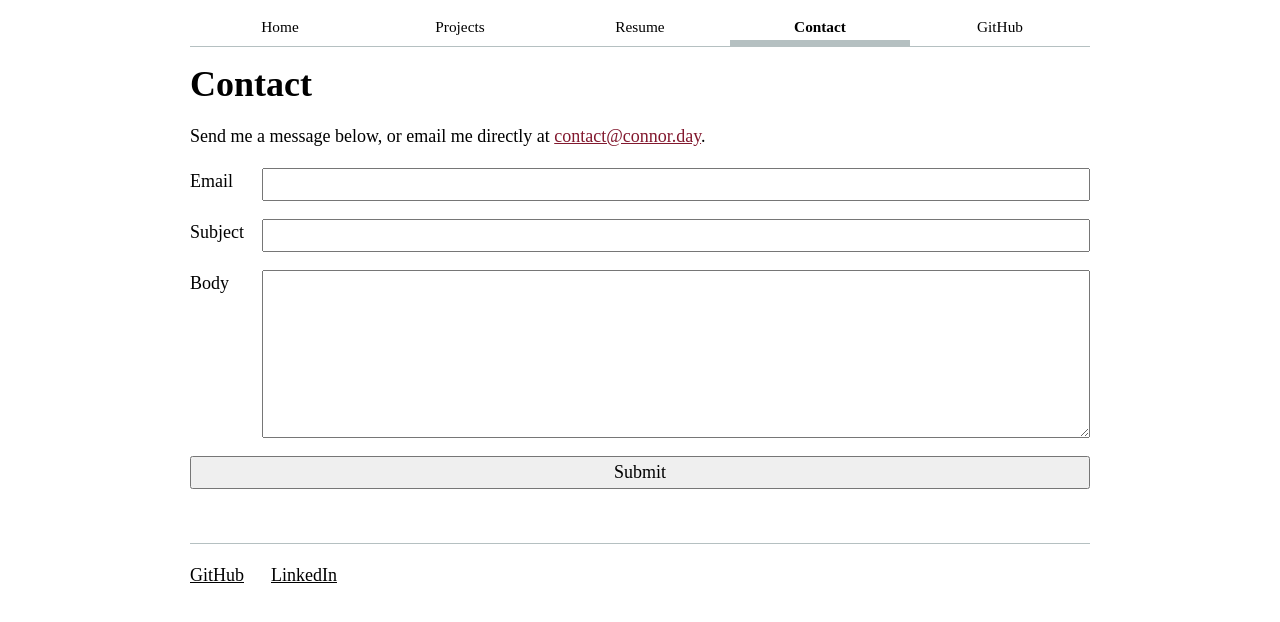
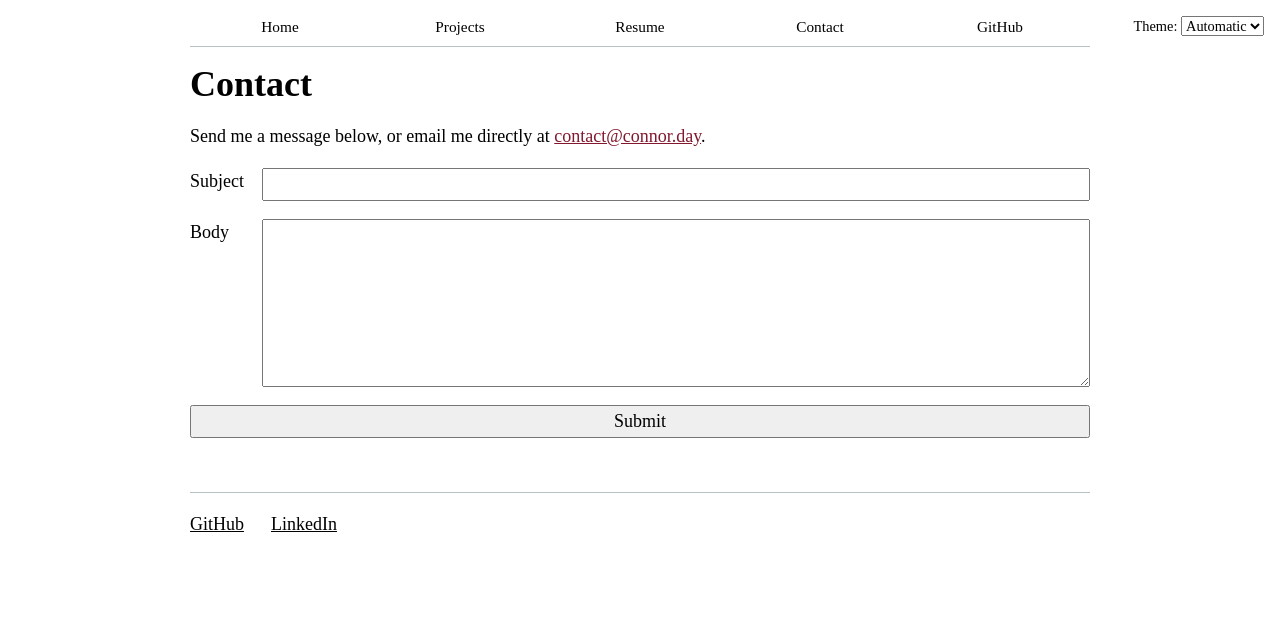
Before and after one commit to dayconnor/dsc106-port, a plain HTML site: page contact/index.html in a window 1280 px wide. Drawn offline with Linux system fonts and the light colour scheme.

Commit message:
Lab 3: JS nav, dark mode, encoded contact form

```diff
--- a/contact/index.html
+++ b/contact/index.html
@@ -5,26 +5,14 @@
   <meta name="viewport" content="width=device-width, initial-scale=1.0">
   <title>Connor Day: Contact</title>
   <link rel="stylesheet" href="../style.css">
+  <script type="module" src="../global.js"></script>
 </head>
 <body>
-  <nav>
-    <ul>
-      <li><a href="../index.html">Home</a></li>
-      <li><a href="../projects/index.html">Projects</a></li>
-      <li><a href="../resume/index.html">Resume</a></li>
-      <li><a href="../contact/index.html" class="current" aria-current="page">Contact</a></li>
-      <li><a href="https://github.com/dayconnor" target="_blank" rel="noopener noreferrer">GitHub</a></li>
-    </ul>
-  </nav>
-
   <main>
     <h1>Contact</h1>
     <p>Send me a message below, or email me directly at <a href="mailto:contact@connor.day">contact@connor.day</a>.</p>
 
-    <form action="mailto:contact@connor.day" method="POST" enctype="text/plain">
-      <label>Email
-        <input type="email" name="email">
-      </label>
+    <form action="mailto:contact@connor.day">
       <label>Subject
         <input name="subject">
       </label>
--- /dev/null
+++ b/global.js
@@ -0,0 +1,95 @@
+console.log("IT'S ALIVE!");
+
+// Step 1: select all matching elements as an array
+function $$(selector, context = document) {
+  return Array.from(context.querySelectorAll(selector));
+}
+
+// Step 3: build the navigation menu from a list of pages
+let pages = [
+  { url: '', title: 'Home' },
+  { url: 'projects/', title: 'Projects' },
+  { url: 'resume/', title: 'Resume' },
+  { url: 'contact/', title: 'Contact' },
+  { url: 'https://github.com/dayconnor', title: 'GitHub' },
+];
+
+// Local server serves from "/", GitHub Pages serves from "/dsc106-port/"
+const BASE_PATH =
+  location.hostname === 'localhost' || location.hostname === '127.0.0.1'
+    ? '/'
+    : '/dsc106-port/';
+
+let nav = document.createElement('nav');
+document.body.prepend(nav);
+
+for (let p of pages) {
+  let url = p.url;
+  let title = p.title;
+
+  // Prefix relative URLs so links work from any page
+  url = !url.startsWith('http') ? BASE_PATH + url : url;
+
+  let a = document.createElement('a');
+  a.href = url;
+  a.textContent = title;
+
+  // Highlight the link for the page we are on
+  a.classList.toggle(
+    'current',
+    a.host === location.host && a.pathname === location.pathname,
+  );
+
+  // Open external links in a new tab
+  if (a.host !== location.host) {
+    a.target = '_blank';
+  }
+
+  nav.append(a);
+}
+
+// Step 4: dark mode switcher
+document.body.insertAdjacentHTML(
+  'afterbegin',
+  `
+  <label class="color-scheme">
+    Theme:
+    <select>
+      <option value="light dark">Automatic</option>
+      <option value="light">Light</option>
+      <option value="dark">Dark</option>
+    </select>
+  </label>`,
+);
+
+let select = document.querySelector('.color-scheme select');
+
+function setColorScheme(colorScheme) {
+  document.documentElement.style.setProperty('color-scheme', colorScheme);
+  select.value = colorScheme;
+}
+
+// Step 4.5: restore the saved preference on page load
+if ('colorScheme' in localStorage) {
+  setColorScheme(localStorage.colorScheme);
+}
+
+select.addEventListener('input', function (event) {
+  setColorScheme(event.target.value);
+  localStorage.colorScheme = event.target.value;
+});
+
+// Step 5: build a properly encoded mailto URL from the contact form
+let form = document.querySelector('form');
+
+form?.addEventListener('submit', function (event) {
+  event.preventDefault();
+  let data = new FormData(form);
+  let params = [];
+
+  for (let [name, value] of data) {
+    params.push(`${name}=${encodeURIComponent(value)}`);
+  }
+
+  location.href = `${form.action}?${params.join('&')}`;
+});
--- a/style.css
+++ b/style.css
@@ -1,7 +1,12 @@
 /* Step 2.4: accent color, available to the whole document */
 :root {
-  --color-accent: oklch(40% 0.14 15); /* burgundy */
-  --color-border: oklch(80% 3% 200);
+  /* Lab 3 Step 4.1: follow the OS theme; the switcher overrides this */
+  color-scheme: light dark;
+
+  /* burgundy, lightened in dark mode so it stays readable */
+  --color-accent: light-dark(oklch(40% 0.14 15), oklch(72% 0.12 15));
+  /* Lab 3 Step 4.2: semi-transparent so it works on light and dark */
+  --color-border: oklch(50% 10% 200 / 40%);
   accent-color: var(--color-accent);
 }
 
@@ -39,7 +44,19 @@ figure {
 figcaption {
   margin-top: 0.5em;
   font-size: 0.875em;
-  color: oklch(50% 0 0);
+  color: light-dark(oklch(50% 0 0), oklch(70% 0 0));
+}
+
+/* Lab 3 Step 4.3: theme switcher in the top right corner */
+.color-scheme {
+  position: absolute;
+  top: 1rem;
+  right: 1rem;
+  font-size: 80%;
+
+  select {
+    font: inherit;
+  }
 }
 
 /* Step 2: navigation bar */
@@ -48,12 +65,6 @@ nav {
   font-size: 0.85em;
   margin-bottom: 1em;
   border-bottom: 1px solid var(--color-border);
-
-  /* Step 2.1: let the links act as direct flex children */
-  ul,
-  li {
-    display: contents;
-  }
 
   a {
     flex: 1;
@@ -71,7 +82,8 @@ nav {
     &:hover {
       border-bottom: 0.4em solid var(--color-accent);
       padding-bottom: 0.1em;
-      background-color: oklch(from var(--color-accent) 95% 5% h);
+      /* Lab 3 Step 4.2: tint toward the page background in either theme */
+      background-color: color-mix(in oklch, var(--color-accent), canvas 85%);
     }
   }
 }
@@ -156,7 +168,7 @@ form {
 
   article p {
     margin: 0.25em 0;
-    color: oklch(45% 0 0);
+    color: light-dark(oklch(45% 0 0), oklch(75% 0 0));
   }
 
   article ul {
```
Also changed, not shown: index.html (+1 -10 lines), projects/index.html (+1 -10 lines), resume/index.html (+1 -10 lines).
